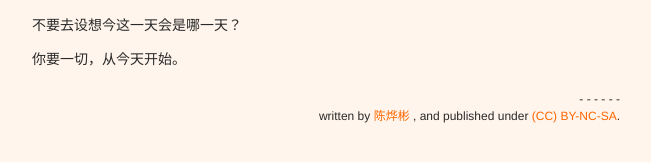
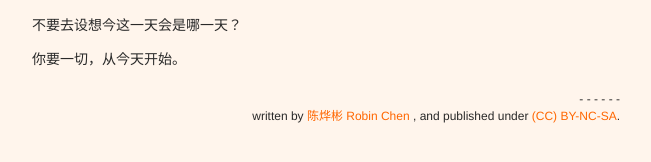
Before and after one commit to xianyuxmu/xianyuxmu.github.io, a Jekyll site: the page built from _posts/2017-03-17-someday.md, in a window 1280 px wide. Shown: the part 311-473 px from the top of the page, without its empty margins (314-965 px from the left). Built offline with Jekyll 4.4.1, drawn with Linux system fonts in a browser that asks for light colours; comment, search, counter and statistics services are not loaded.

Commit message:
update site.author

```diff
--- a/_config.yml
+++ b/_config.yml
@@ -20,7 +20,7 @@ baseurl: "" # the subpath of your site, e.g. /blog
 url:  "http://robinchen.me" # the base hostname & protocol for your site, e.g. http://example.com
 twitter_username: xianyuxmu
 github_username:  xianyuxmu
-author: 陈烨彬
+author: 陈烨彬 Robin Chen
 # Build settings
 markdown: kramdown
 # theme: voyage
```
